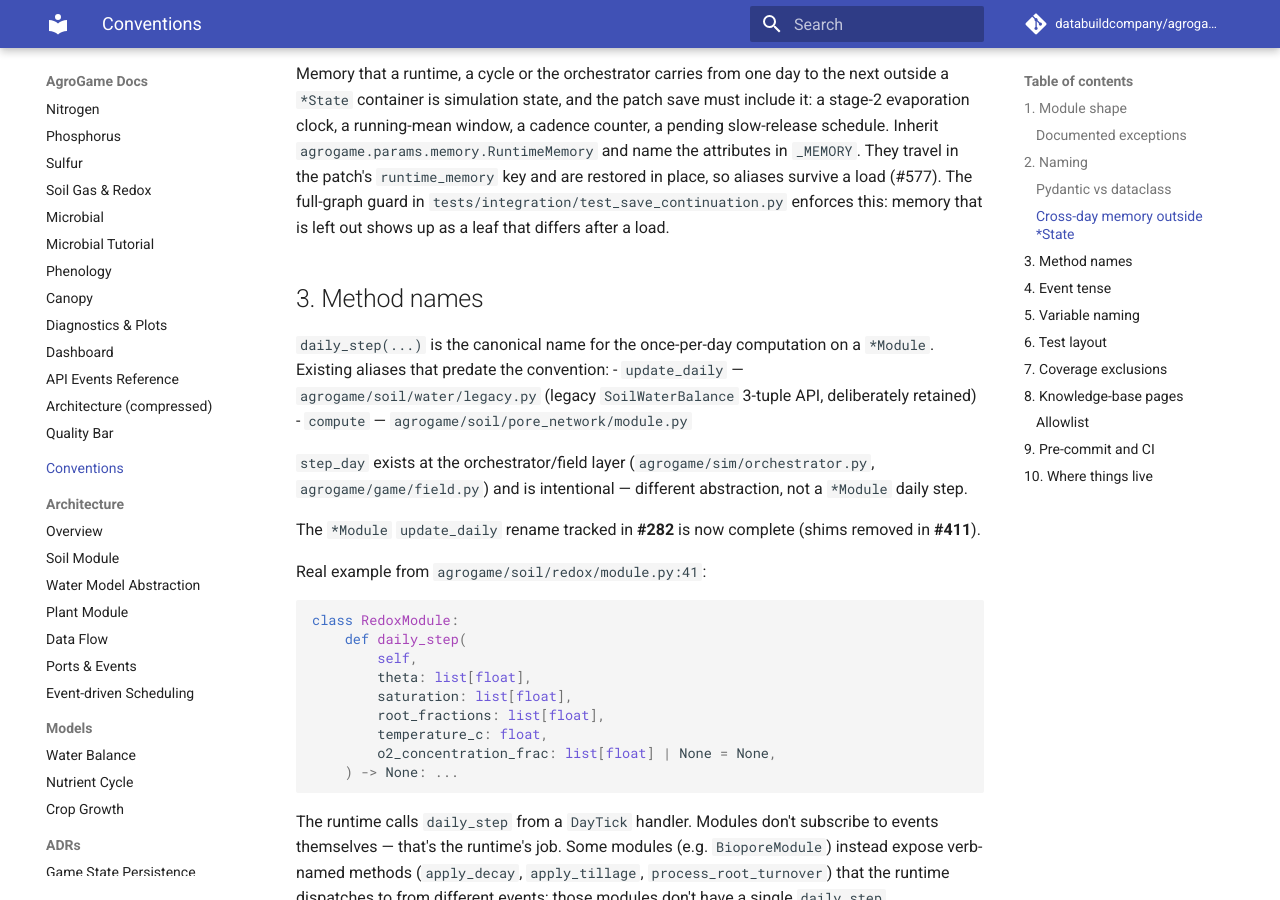
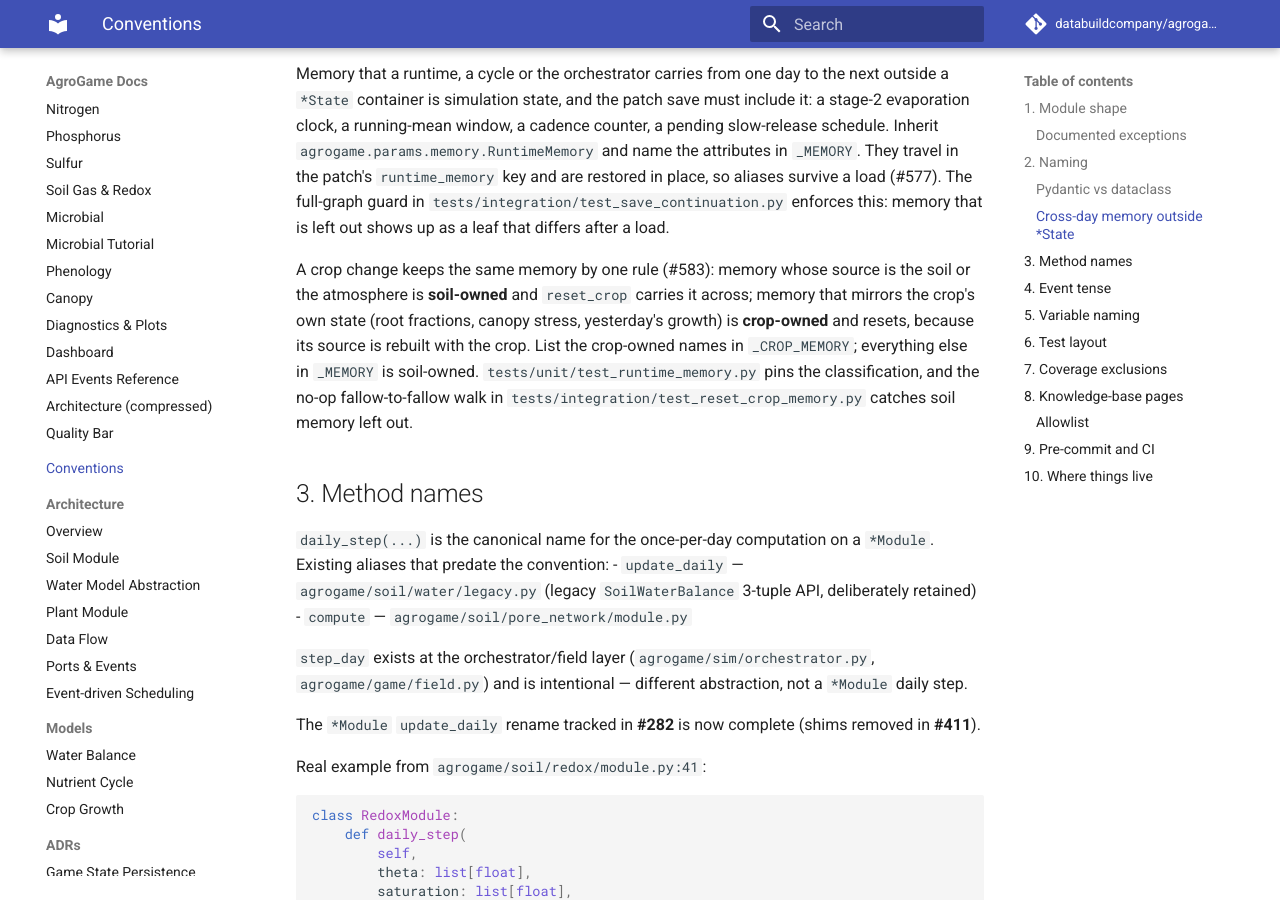
Before and after one commit to gedejong/agrogame, an MkDocs documentation site: the page built from docs/conventions.md, in a window 1280 px wide and 900 px high, scrolled down 2235 px. Built offline with MkDocs 1.6.1 and Material for MkDocs 9.7.7, drawn with Linux system fonts in a browser that asks for light colours; comment, search, counter and statistics services are not loaded.

Commit message:
docs(#583): state the soil/crop rule for runtime memory
Co-Authored-By: Claude Opus 5.5 <noreply@anthropic.com>

```diff
--- a/docs/conventions.md
+++ b/docs/conventions.md
@@ -79,6 +79,15 @@ They travel in the patch's `runtime_memory` key and are restored in place,
 so aliases survive a load (#577). The full-graph guard in
 `tests/integration/test_save_continuation.py` enforces this: memory that
 is left out shows up as a leaf that differs after a load.
+
+A crop change keeps the same memory by one rule (#583): memory whose source
+is the soil or the atmosphere is **soil-owned** and `reset_crop` carries it
+across; memory that mirrors the crop's own state (root fractions, canopy
+stress, yesterday's growth) is **crop-owned** and resets, because its source
+is rebuilt with the crop. List the crop-owned names in `_CROP_MEMORY`;
+everything else in `_MEMORY` is soil-owned. `tests/unit/test_runtime_memory.py`
+pins the classification, and the no-op fallow-to-fallow walk in
+`tests/integration/test_reset_crop_memory.py` catches soil memory left out.
 
 ## 3. Method names
 
```
